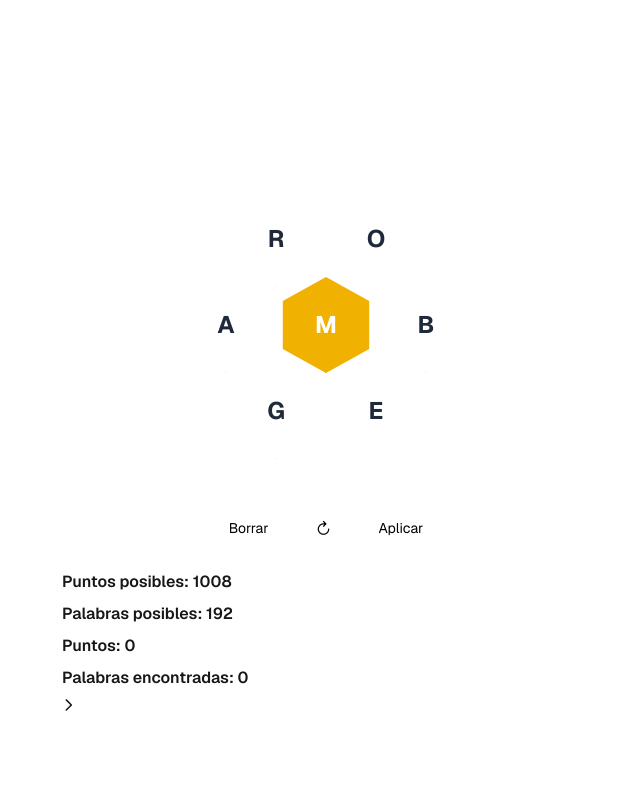
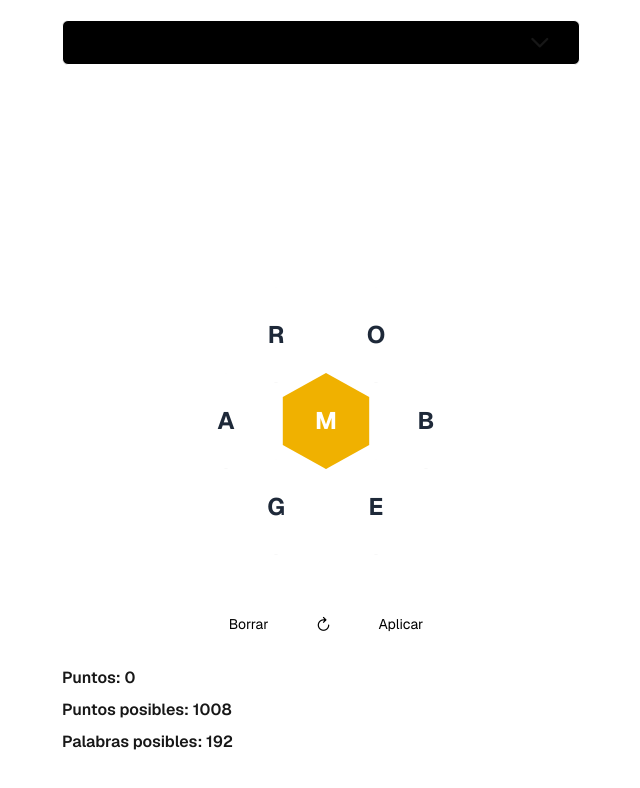
Before and after one commit to telemaca/spelling-bee, a Next.js app: page / in a window 1280 px wide. Shown: the top 788 px of the page, without its empty margins (314-954 px from the left). Built offline with nearby package versions, Linux system fonts and the light colour scheme.

Commit message:
Agrego Lista de palabras encontradas

```diff
--- a/src/app/components/WordsList/WordsList.tsx
+++ b/src/app/components/WordsList/WordsList.tsx
@@ -1,20 +1,22 @@
 import React, { useState, useEffect } from "react";
-import { Accordion, AccordionTab } from "primereact/accordion";
 
 type WordListProps = {
   wordList: string[];
 };
 
 export default function WordList({ wordList }: WordListProps) {
+  const [isOpen, setIsOpen] = useState<boolean>(false);
   const [title, setTitle] = useState<string>(wordList.join(" "));
   const wordListCopy = [...wordList];
 
   const handleTabOpen = () => {
-    setTitle("");
+    setTitle(`Encontraste ${wordList.length} palabras`);
+    setIsOpen(true);
   };
 
   const handleTabClose = () => {
     setTitle(wordList.join(" "));
+    setIsOpen(false);
   };
 
   useEffect(() => {
@@ -22,14 +24,24 @@ export default function WordList({ wordList }: WordListProps) {
   }, [wordList]);
 
   return (
-    <Accordion onTabOpen={handleTabOpen} onTabClose={handleTabClose}>
-      <AccordionTab header={title}>
-        <ul>
-          {wordListCopy.sort().map((word, i) => (
-            <li key={i}>{word}</li>
-          ))}
-        </ul>
-      </AccordionTab>
-    </Accordion>
+    <>
+      <div className={`custom-accordeon ${isOpen && "expand"}`}>
+        <div className="header-container">
+          <p className={`header-text ${isOpen && "border-bottom"}`}>{title}</p>
+          {isOpen ? (
+            <div className="pi pi-chevron-up" onClick={handleTabClose} />
+          ) : (
+            <div className="pi pi-chevron-down" onClick={handleTabOpen} />
+          )}
+        </div>
+        <div className={`words-list ${isOpen && "shown"}`}>
+          <ul>
+            {wordListCopy.sort().map((word, i) => (
+              <li key={i}>{word}</li>
+            ))}
+          </ul>
+        </div>
+      </div>
+    </>
   );
 }
--- /dev/null
+++ b/src/app/components/WordsList/styles.scss
@@ -0,0 +1,55 @@
+.p-accordion-header-text,
+.header-text {
+  overflow: hidden;
+  text-overflow: ellipsis;
+  white-space: nowrap;
+}
+
+.custom-accordeon {
+  position: absolute;
+  top: 20px;
+  width: 90%;
+  border: 1px solid white;
+  border-radius: 6px;
+  padding: 10px 20px;
+  height: 45px;
+  transition: height 1s;
+  overflow: hidden;
+  background-color: black;
+
+  &.expand {
+    height: 500px;
+  }
+
+  .header-container {
+    position: relative;
+
+    .header-text {
+      width: 90%;
+
+      &.border-bottom {
+        border-bottom: 1px dashed white;
+        padding-bottom: 8px;
+      }
+    }
+  }
+
+  .pi-chevron-down,
+  .pi-chevron-up {
+    position: absolute;
+    right: 10px;
+    top: 2px;
+    font-size: 1.2rem;
+    cursor: pointer;
+  }
+
+  .words-list {
+    margin-top: 12px;
+    opacity: 0;
+    transition: opacity 1s;
+
+    &.shown {
+      opacity: 1;
+    }
+  }
+}
--- a/src/app/globals.css
+++ b/src/app/globals.css
@@ -1,5 +1,6 @@
 @import "tailwindcss";
 @import "../app/components/Hexgrid/styles.scss";
+@import "../app/components/WordsList/styles.scss";
 
 :root {
   --background: #ffffff;
@@ -53,6 +54,15 @@ body {
   }
 }
 
+@keyframes expand {
+  0% {
+    height: 20px;
+  }
+  100% {
+    height: 500px;
+  }
+}
+
 .fade-in {
   animation: fadeIn 3s;
   animation-timing-function: ease-out;
--- a/src/app/page.tsx
+++ b/src/app/page.tsx
@@ -92,7 +92,7 @@ export default function WordFinder() {
             message: `+ ${wordPoints} ${wordPoints > 1 ? "puntos" : "punto"}`,
             type: "success",
           });
-          setFoundWords([...foundWords, guessedWord]);
+          setFoundWords([guessedWord, ...foundWords]);
           setPoints(points + wordPoints);
         } else {
           //! PALABRA YA ENCONTRADA
@@ -184,7 +184,7 @@ export default function WordFinder() {
 
   return (
     <PrimeReactProvider>
-      <div className="p-6 max-w-xl m-auto flex flex-col font-sans">
+      <div className="p-6 max-w-xl m-auto flex flex-col font-sans pt-30 relative">
         {/* <h1 className="text-2xl font-bold mb-16 m-auto">Panal de Letras</h1> */}
         <motion.div
           key={errorCount}
@@ -261,13 +261,10 @@ export default function WordFinder() {
           </button>
         </div>
         <div className="mt-6">
+          <h1 className="font-semibold mb-2">Puntos: {points}</h1>
           <h2 className="font-semibold mb-2">Puntos posibles: {maxPoints}</h2>
           <h2 className="font-semibold mb-2">
             Palabras posibles: {possibleWords.length}
-          </h2>
-          <h2 className="font-semibold mb-2">Puntos: {points}</h2>
-          <h2 className="font-semibold mb-2">
-            Palabras encontradas: {foundWords.length}
           </h2>
           <WordList wordList={foundWords} />
         </div>
```
